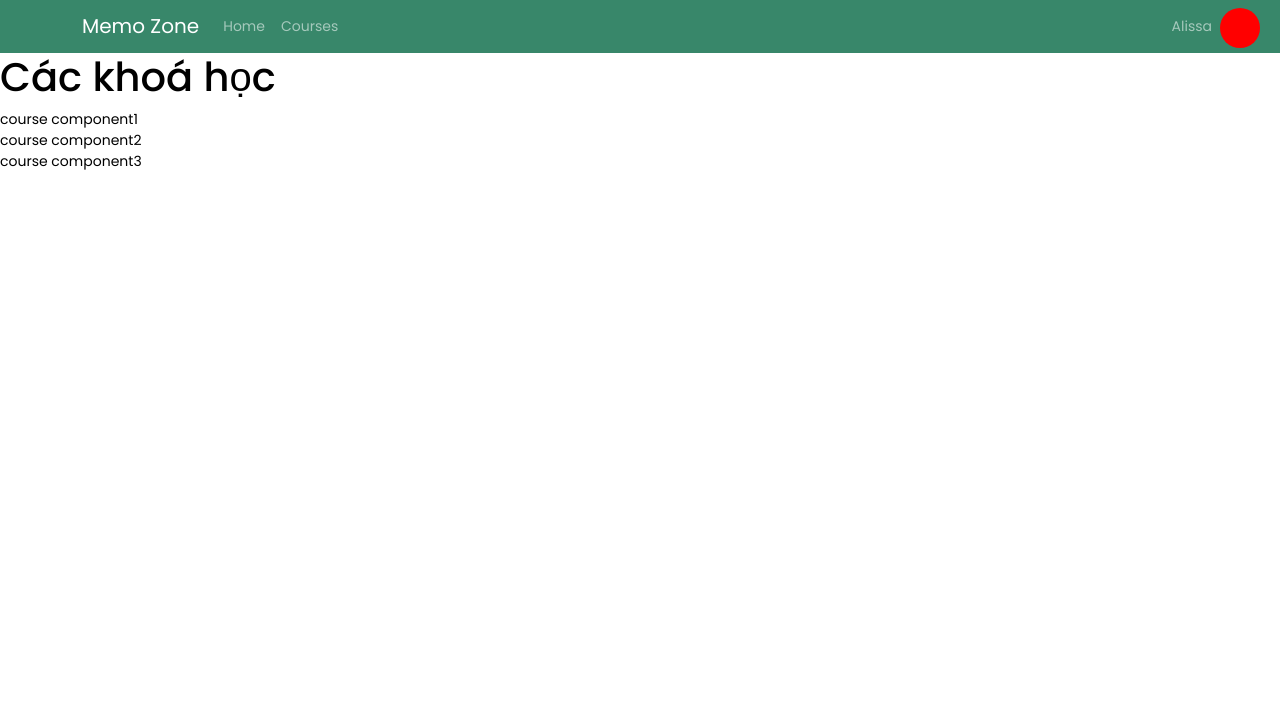
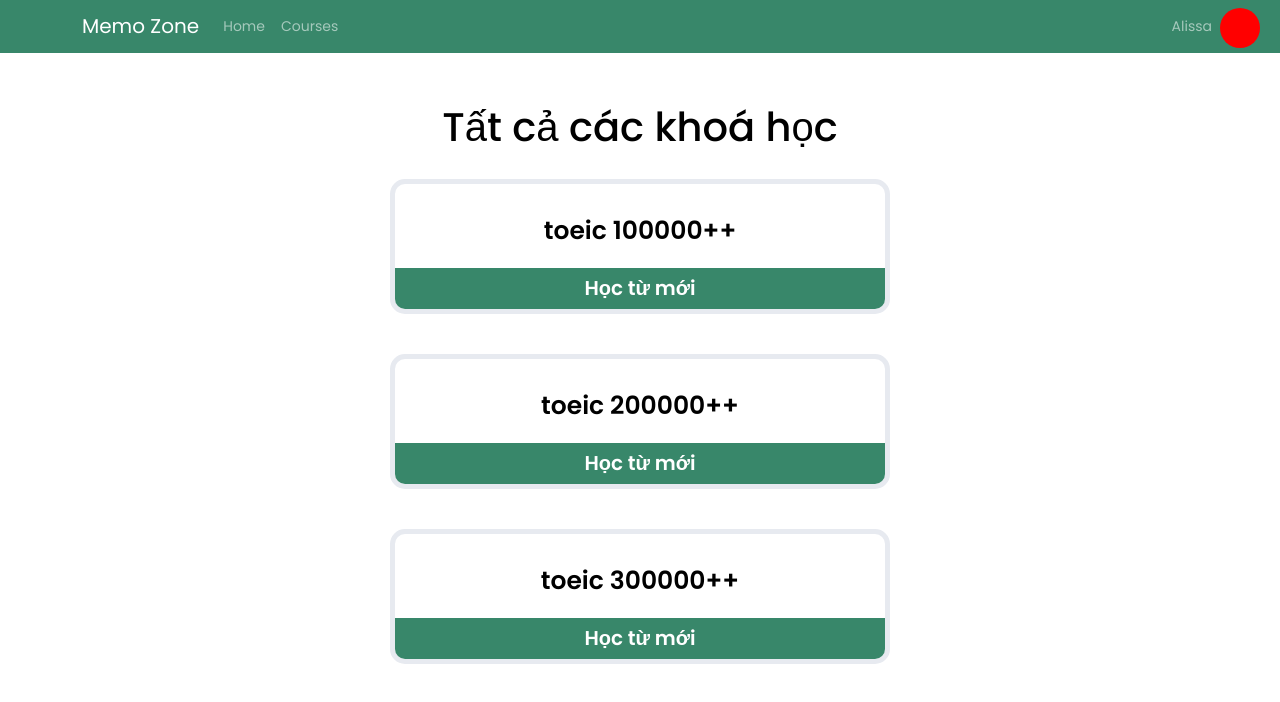
Before and after one commit to qhuong1008/Text-To-Speech-with-Amazon-Polly, a React (Create React App) app in the folder memo-zone/: page /homepage in a window 1280 px wide. Shown: the top 702 px of the page. Built offline with nearby package versions, Linux system fonts and the light colour scheme.

Commit message:
hiển thị danh sách khóa học

```diff
--- a/memo-zone/src/components/Course.js
+++ b/memo-zone/src/components/Course.js
@@ -1,5 +1,14 @@
+import { NavLink } from "react-router-dom";
+
 const Course = (props) => {
-  return <>course component{props.biengido}</>;
+  return (
+    <div className="course-container">
+      <div className="course-name">{props.courseName}</div>
+      <NavLink to={`/course/${props.courseId}/learn`}>
+        <div className="learn-btn">Học từ mới</div>
+      </NavLink>
+    </div>
+  );
 };
 
 // trang này hiển thị danh sách chủ đề từ vựng
--- a/memo-zone/src/components/style.scss
+++ b/memo-zone/src/components/style.scss
@@ -31,3 +31,20 @@
 .header-wrapper {
   background-color: $primary-color !important;
 }
+.course-container {
+  text-align: center;
+  width: 500px;
+  border: 5px solid #e7eaf0;
+  border-radius: 15px;
+  margin: 20px 0px;
+}
+
+.learn-btn {
+  background-color: #38876a;
+  padding: 10px 10px;
+  border-radius: 0px 0px 10px 10px;
+  cursor: pointer;
+  font-size: 20px;
+  font-weight: bold;
+  color: white;
+}
--- a/memo-zone/src/pages/Home/Home.js
+++ b/memo-zone/src/pages/Home/Home.js
@@ -1,25 +1,27 @@
-import style from './style.scss'
+import style from "./style.scss";
 import AppHeader from "../../components/AppHeader";
-import data from '../../data'
-import Course from '../../components/Course'
+import data from "../../data";
+import Course from "../../components/Course";
 
 const Home = () => {
-    var vonglap = 5;
-    return (
-        <div class="home-container">
+  var vonglap = 5;
+  return (
+    <div class="home-container">
       <AppHeader />
-    <h1>Các khoá học</h1>
-    {
-       data.map(item=> {
-        var courseid = item.courseId
-        return <>
-        <Course biengido={courseid}/>
-        <br/>
-        </>
-       })
-    }
+      <h1>Tất cả các khoá học</h1>
+      <div className="course-list">
+        {data.map((courseItem) => {
+          return (
+            <Course
+              courseId={courseItem.courseId}
+              courseName={courseItem.courseName}
+              courseTopics={courseItem.courseTopics}
+            />
+          );
+        })}
       </div>
-    )
-}
+    </div>
+  );
+};
 
 export default Home;
--- a/memo-zone/src/pages/Home/style.scss
+++ b/memo-zone/src/pages/Home/style.scss
@@ -0,0 +1,11 @@
+.course-list {
+  display: flex;
+  flex-direction: column;
+  justify-content: center;
+  align-items: center;
+}
+
+.home-container h1 {
+  margin-top: 50px;
+  text-align: center;
+}
--- a/memo-zone/src/pages/Learn/Learn.js
+++ b/memo-zone/src/pages/Learn/Learn.js
@@ -5,7 +5,7 @@ import AppHeader from "../../components/AppHeader";
 import Word from "../Word/Word";
 import Xong from "../Xong";
 import { useState } from "react";
-import { Link } from "react-router-dom";
+import { Link, useParams } from "react-router-dom";
 import AWS from "aws-sdk";
 import $ from "jquery";
 import React from "react";
@@ -13,7 +13,11 @@ import { FontAwesomeIcon } from "@fortawesome/react-fontawesome";
 import { faAngleRight, faVolumeUp } from "@fortawesome/free-solid-svg-icons";
 
 const Learn = (props) => {
-  let course = data[0];
+  const params = useParams();
+  let course = data.find((courseItem) => {
+    if (courseItem.courseId == params.courseId) return courseItem;
+  });
+  console.log(course);
   let course_name = course.courseName;
   let course_id = course.id;
   let topic = course.courseTopics[0];
```
